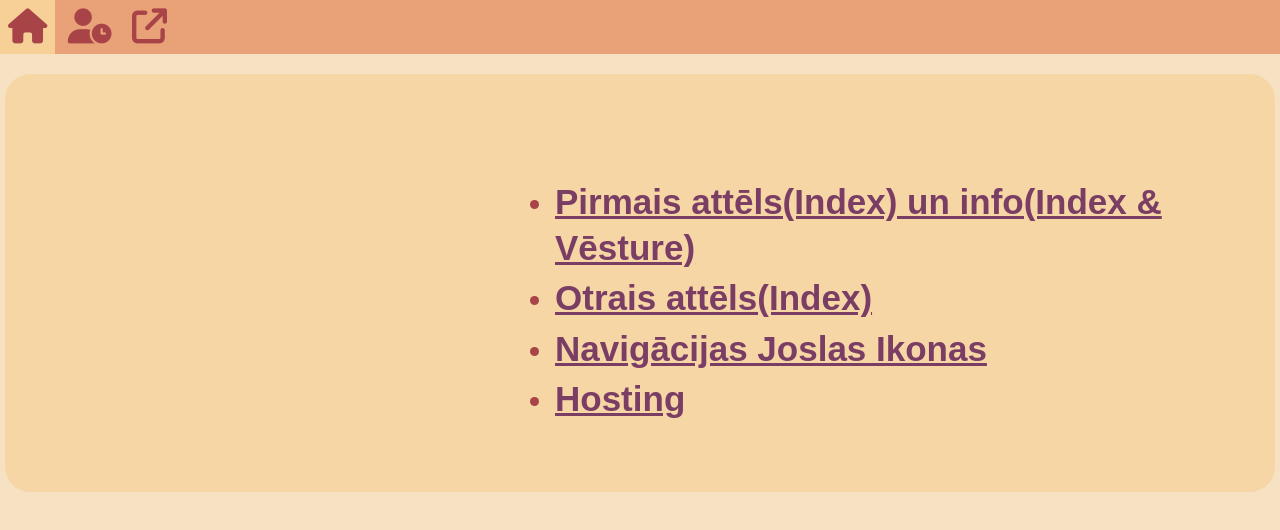
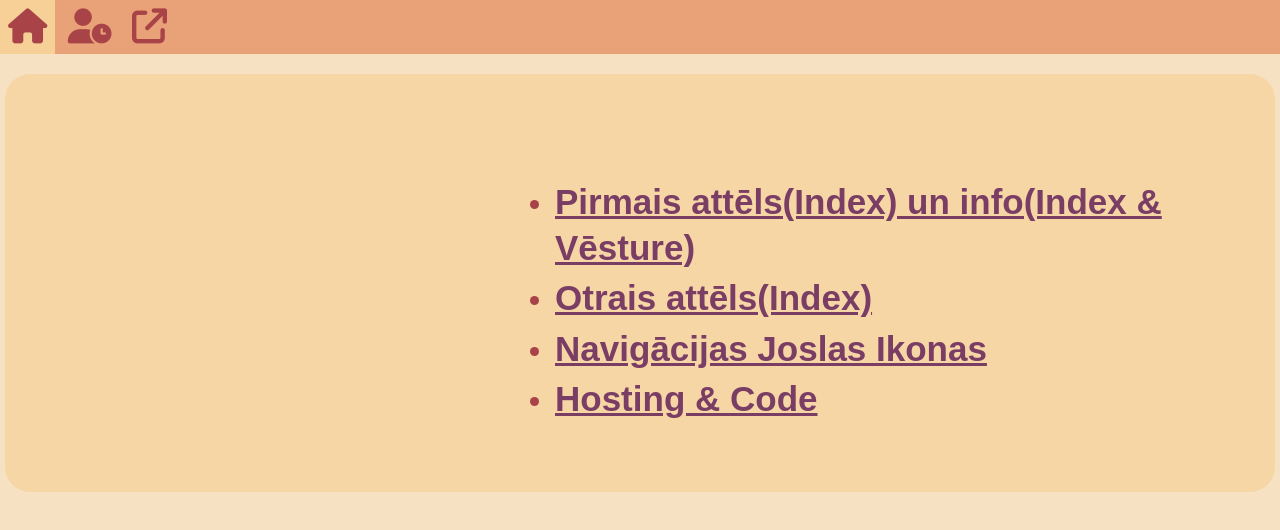
Before and after one commit to Zirdgal/SchoolProject25.04, a plain HTML site: page html/resursi.html in a window 1280 px wide. Drawn offline with Linux system fonts and the light colour scheme.

Commit message:
localisation fix for "resursi" page

```diff
--- a/html/resursi.html
+++ b/html/resursi.html
@@ -19,7 +19,7 @@
 					<li><a href="https://lv.wikipedia.org/wiki/Kārlis_Ulmanis">Pirmais attēls(Index) un info(Index & Vēsture)</a></li>
 					<li><a href="https://emuzejs.lnvm.lv/resursi/galerijas-un-virtualas-izstades/galerijas/karlis-ulmanis-prieksmetos">Otrais attēls(Index)</a></li>
 					<li><a href="https://fontawesome.com">Navigācijas Joslas Ikonas</a></li>
-					<li><a href="https://github.com/Zirdgal/SchoolProject25.04">Hosting</a></li>
+					<li><a href="https://github.com/Zirdgal/SchoolProject25.04">Hosting & Code</a></li>
 				</ul>
 			</div>
 		</div>
```
